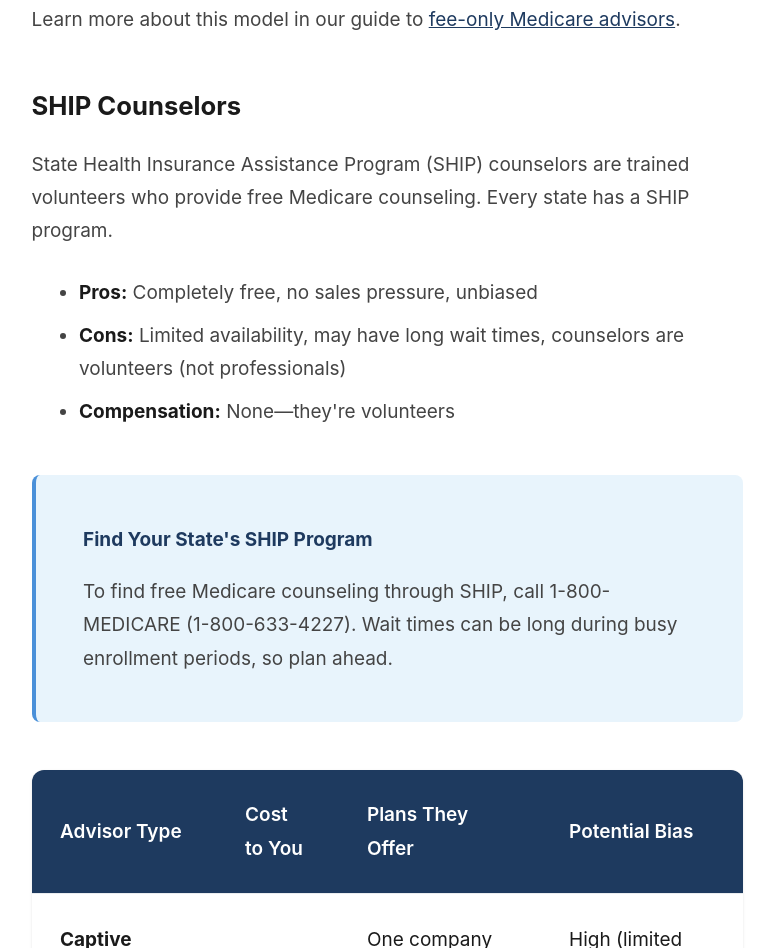
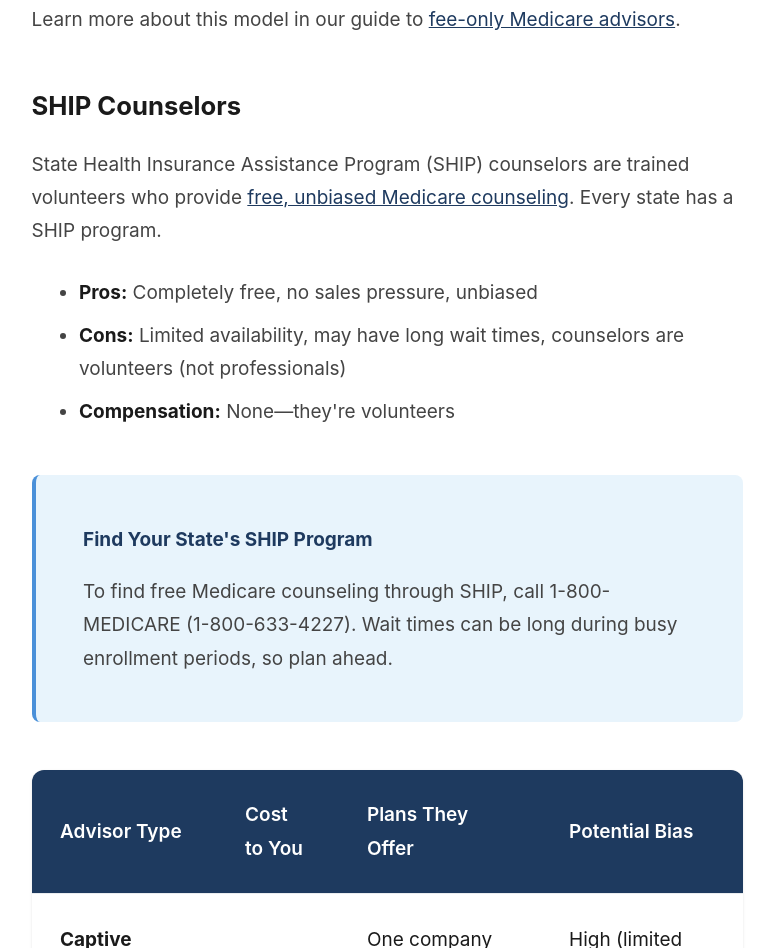
Before and after one commit to guthub-jason-gt/unbiasedmedicareadvisor, a website: page blog/how-to-choose-medicare-advisor/index.html in a window 1280 px wide. Shown: the part 3044-3992 px from the top of the page, without its empty margins (37-811 px from the left). Drawn offline with Linux system fonts and the light colour scheme.

Commit message:
Add citation: Consumer Reports on SHIP free counseling (how-to-choose-medicare-advisor)

```diff
--- a/blog/how-to-choose-medicare-advisor/index.html
+++ b/blog/how-to-choose-medicare-advisor/index.html
@@ -1018,7 +1018,7 @@
                     <h3>SHIP Counselors</h3>
 
                     <p>
-                        State Health Insurance Assistance Program (SHIP) counselors are trained volunteers who provide free Medicare counseling. Every state has a SHIP program.
+                        State Health Insurance Assistance Program (SHIP) counselors are trained volunteers who provide <a href="https://www.consumerreports.org/money/health-insurance/pros-and-cons-of-medicare-advantage-a6834167849/" target="_blank" rel="noopener">free, unbiased Medicare counseling</a>. Every state has a SHIP program.
                     </p>
 
                     <ul>
```
Also changed, not shown: src/blog/how-to-choose-medicare-advisor/index.html (+1 -1 lines).
